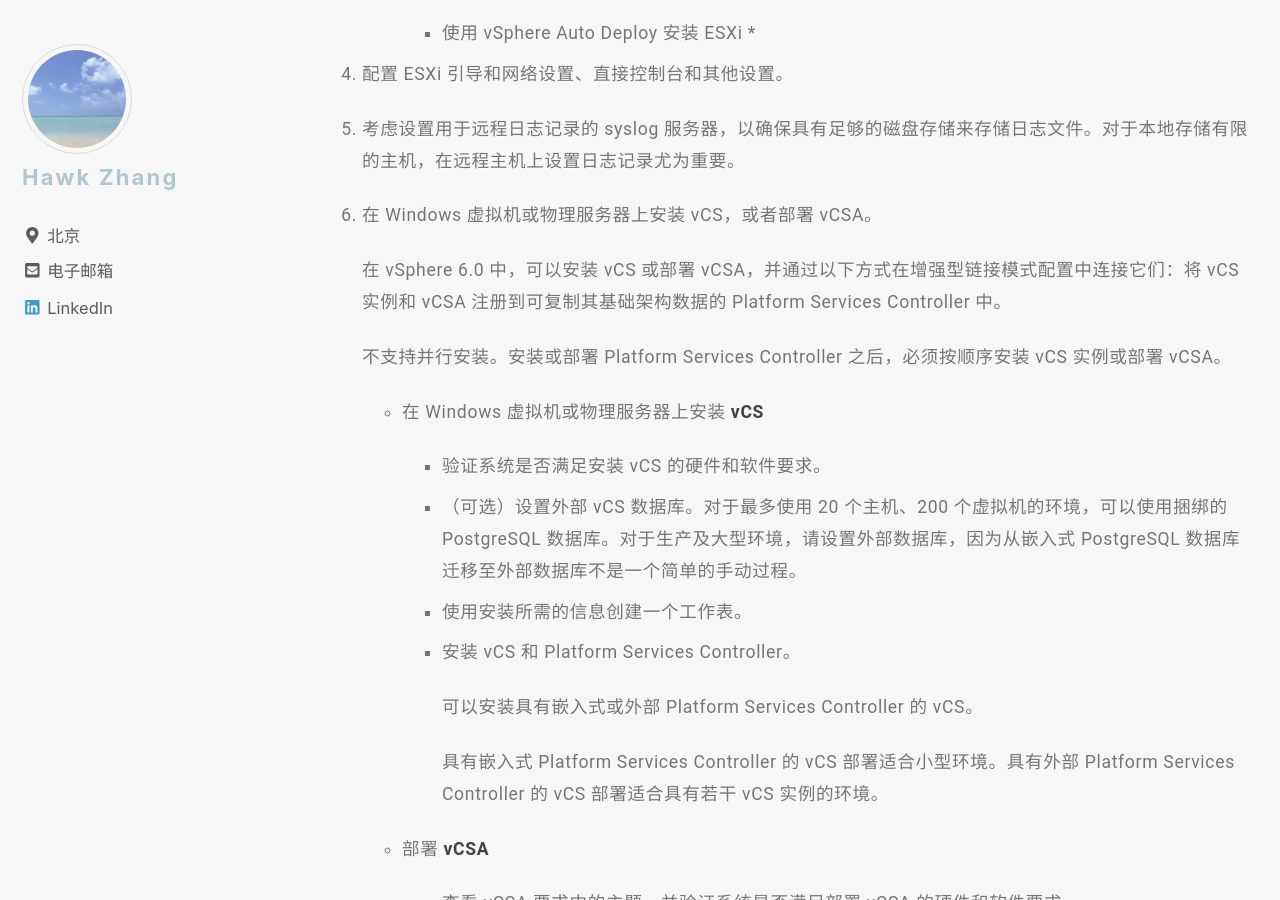
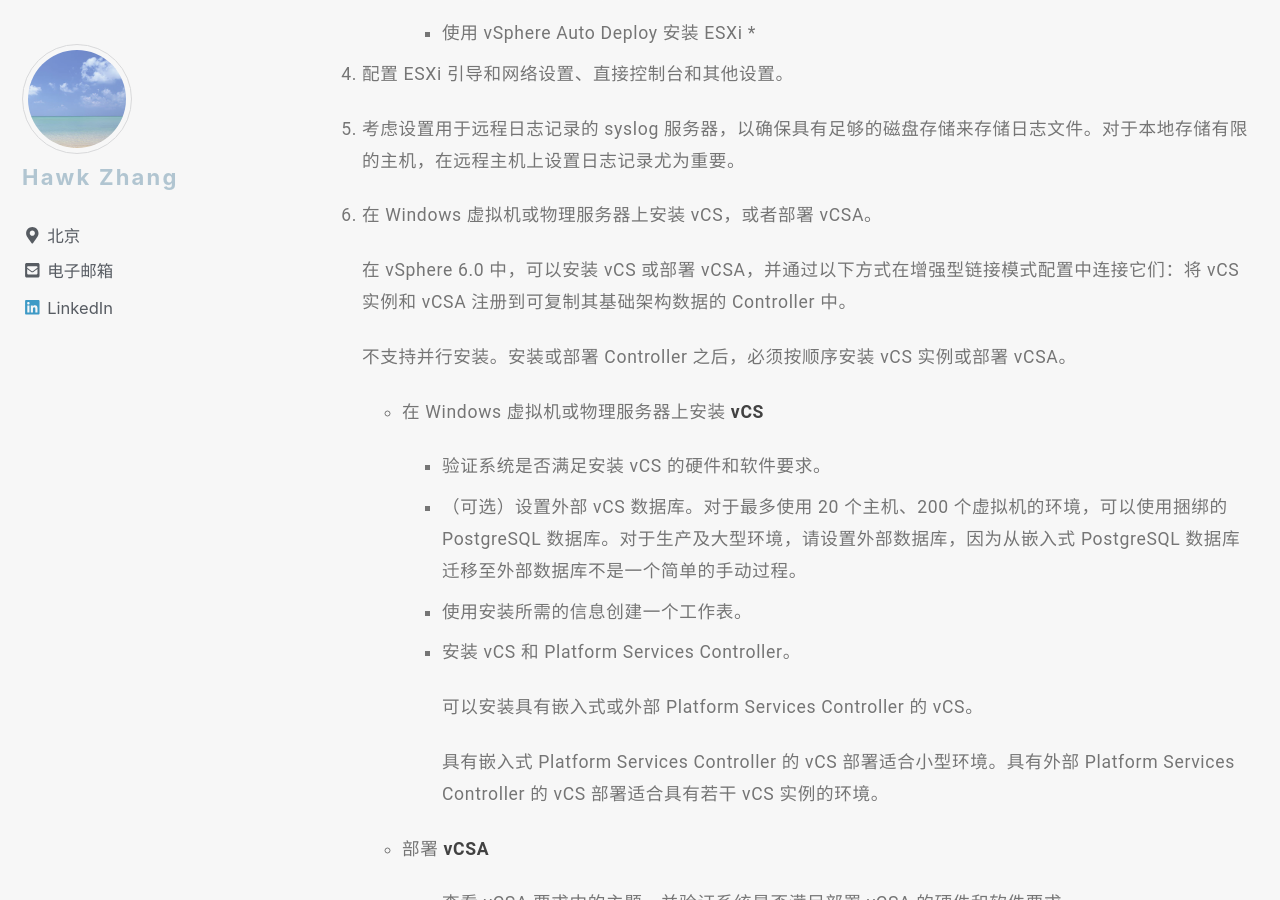
Before and after one commit to narru888/linotes_note, a Jekyll site: the page built from _posts/virtualizaion/2018-04-01-vsphere.setup.md, in a window 1280 px wide and 900 px high, scrolled down 7010 px. Built offline with Jekyll 4.4.1, drawn with Linux system fonts in a browser that asks for light colours; nearby versions of some CDN libraries; a script that is not in the unit is left out.

Commit message:
update on 2018-11-28 12:27:01 CST

```diff
--- a/_posts/virtualizaion/2018-04-01-vsphere.setup.md
+++ b/_posts/virtualizaion/2018-04-01-vsphere.setup.md
@@ -186,9 +186,9 @@
 
 6. 在 Windows 虚拟机或物理服务器上安装 vCS，或者部署 vCSA。
 
-	在 vSphere 6.0 中，可以安装 vCS 或部署 vCSA，并通过以下方式在增强型链接模式配置中连接它们：将 vCS 实例和 vCSA 注册到可复制其基础架构数据的 Platform Services Controller 中。
+	在 vSphere 6.0 中，可以安装 vCS 或部署 vCSA，并通过以下方式在增强型链接模式配置中连接它们：将 vCS 实例和 vCSA 注册到可复制其基础架构数据的 Controller 中。
 
-	不支持并行安装。安装或部署 Platform Services Controller 之后，必须按顺序安装 vCS 实例或部署 vCSA。
+	不支持并行安装。安装或部署 Controller 之后，必须按顺序安装 vCS 实例或部署 vCSA。
 
 	* 在 Windows 虚拟机或物理服务器上安装 **vCS**
 
```
